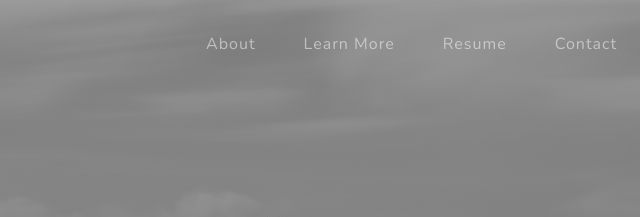
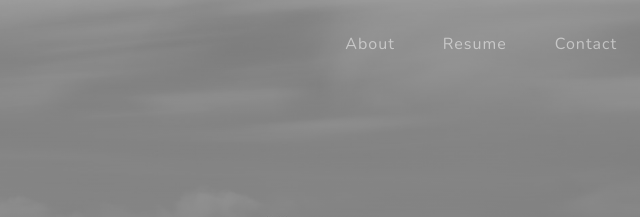
Before and after one commit to rnheath04/IS201, a plain HTML site: page index.html in a window 1280 px wide. Shown: the top 217 px of the page, 521-1161 px from the left. Drawn offline with nearby package versions, Linux system fonts and the light colour scheme.

Commit message:
index.html

```diff
--- a/index.html
+++ b/index.html
@@ -27,7 +27,6 @@
                 <div class="collapse navbar-collapse" id="navbarResponsive">
                     <ul class="navbar-nav ms-auto">
                         <li class="nav-item"><a class="nav-link" href="#about">About</a></li>
-                        <li class="nav-item"><a class="nav-link" href="#learnmore">Learn More</a></li>
                         <li class="nav-item"><a class="nav-link" href="#resume">Resume</a></li>
                         <li class="nav-item"><a class="nav-link" href="#signup">Contact</a></li>
                     </ul>
```
